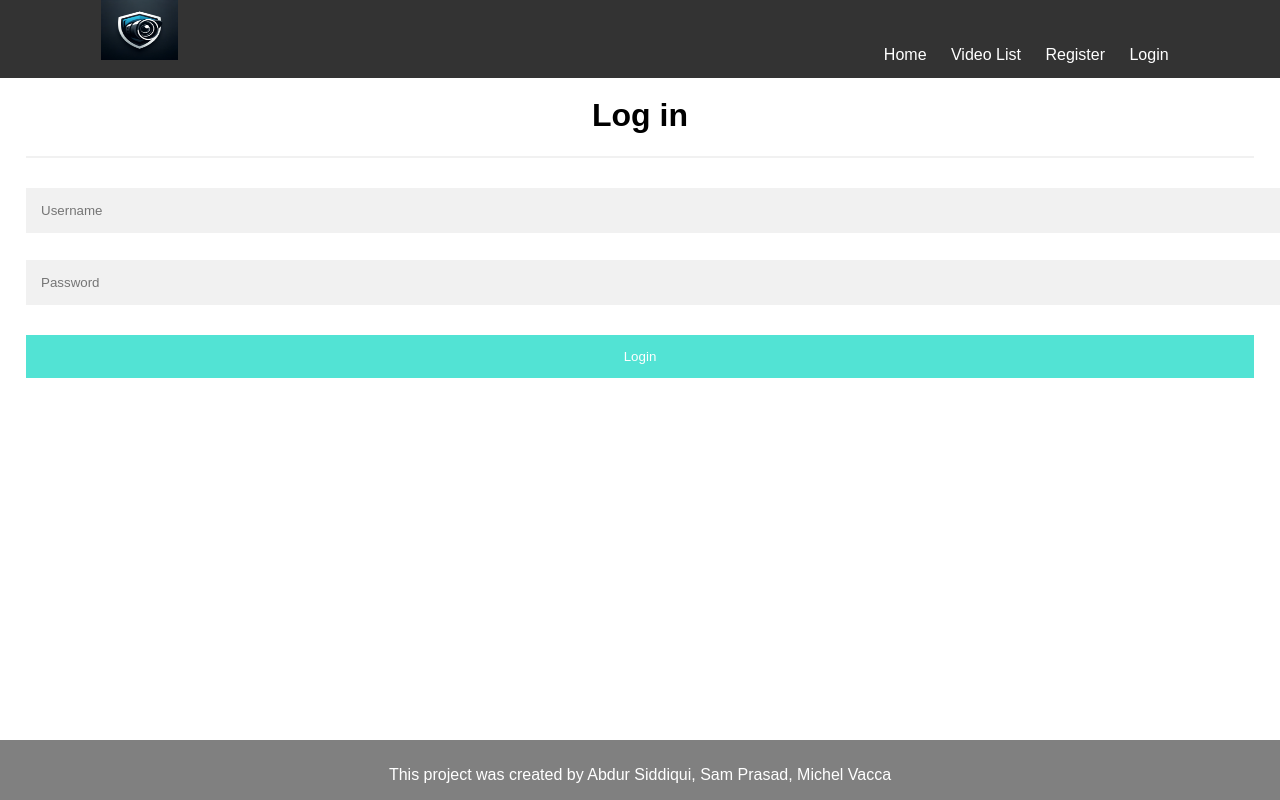
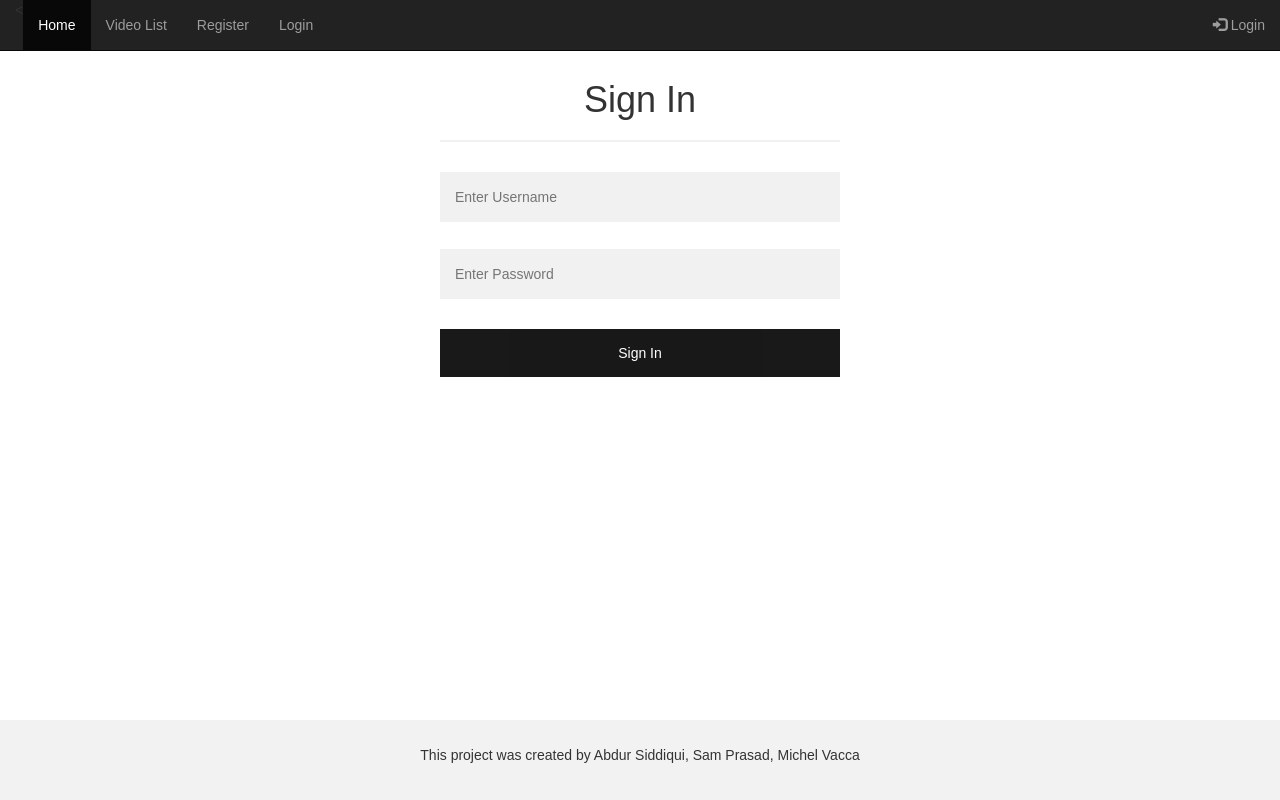
Before and after one commit to Futurespast/SecurityCamera, a Flask app: page /login in a window 1280 px wide. Run offline with Flask 3, Linux system fonts and the light colour scheme; parts of the project's set-up code (start-up, migrations or seed data) failed here and were passed over; some libraries are stand-ins or nearby versions.

Commit message:
fixed the styling of all the pages

```diff
--- a/templates/login.html
+++ b/templates/login.html
@@ -4,6 +4,9 @@
     <meta charset="UTF-8">
     <meta http-equiv="X-UA-Compatible" content="IE=edge">
     <meta name="viewport" content="width=device-width, initial-scale=1.0">
+    <link rel="stylesheet" href="https://maxcdn.bootstrapcdn.com/bootstrap/3.4.1/css/bootstrap.min.css">
+    <script src="https://ajax.googleapis.com/ajax/libs/jquery/3.7.1/jquery.min.js"></script>
+    <script src="https://maxcdn.bootstrapcdn.com/bootstrap/3.4.1/js/bootstrap.min.js"></script>
     <style>
         body {
             margin: 0;
@@ -13,95 +16,36 @@
             min-height: 100vh;
         }
 
-        ul {
-            list-style-type: none;
-            margin: 0;
-            padding: 0;
-            overflow: hidden;
-            background-color: #333;
-            width: 100%;
+        .navbar {
+            margin-bottom: 0;
+            border-radius: 0;
+        }
+
+        footer {
+            background-color: #f2f2f2;
+            padding: 25px;
             text-align: center;
             position: fixed;
-            top: 0;
-            z-index: 1000;
+            bottom: 0;
+            width: 100%;
         }
 
-        li {
-            display: inline-block;
-        }
-
-        li a {
-            display: block;
-            color: white;
-            text-align: center;
-            padding: 14px 10px;
-            text-decoration: none;
-        }
-
-        li a:hover {
-            background-color: #111;
-        }
-
-        .navbar-logo {
-            padding: 0;
-            width: 60%;
-            overflow: auto;
-        }
-
-        .navbar-logo img {
-            max-height: 60px;
-            width: 50px;
-            width: 10%;
-        }
-
-        .content {
-            padding: 60px 10px 10px; /* Adjusted padding */
+        .container {
+            padding: 60px 10px 10px;
             text-align: center;
             flex: 1;
         }
 
-        section {
-            max-width: 600px;
+        form {
+            max-width: 400px;
             margin: 0 auto;
-            text-align: left;
         }
 
-        section h1 {
-            margin-bottom: 10px;
+        form h1 {
+            margin-bottom: 20px;
         }
 
-        section p {
-            font-size: 16px;
-        }
-
-        .flash-message {
-            color: red;
-        }
-
-        footer {
-            text-align: center;
-            padding-top: 10px;
-            background-color: gray;
-            color: white;
-            width: 100%;
-            position: fixed;
-            bottom: 0;
-        }
-
-        .watch-videos-btn {
-            margin-top: 20px;
-            background-color: #4CAF50;
-            color: white;
-            padding: 10px 20px;
-            font-size: 16px;
-            cursor: pointer;
-            border: none;
-            border-radius: 5px;
-            text-decoration: none;
-        }
-
-        /* Full-width input fields */
-        input[type=text], input[type=password] {
+        input {
             width: 100%;
             padding: 15px;
             margin: 5px 0 22px 0;
@@ -110,7 +54,7 @@
             background: #f1f1f1;
         }
 
-        input[type=text]:focus, input[type=password]:focus {
+        input:focus {
             background-color: #ddd;
             outline: none;
         }
@@ -120,9 +64,8 @@
             margin-bottom: 25px;
         }
 
-        /* Set a style for all buttons */
         button {
-            background-color:#40E0D0;
+            background-color: black;
             color: white;
             padding: 14px 20px;
             margin: 8px 0;
@@ -133,63 +76,60 @@
         }
 
         button:hover {
-            opacity:1;
+            opacity: 1;
         }
 
-        /* Extra styles for the cancel button */
-        .cancelbtn {
-            padding: 14px 20px;
-            background-color: #f44336;
-        }
-
-        /* Float cancel and signup buttons and add an equal width */
-        .cancelbtn, .signupbtn {
-            float: left;
-            width: 50%;
-        }
-
-        /* Add padding to container elements */
-        .container {
-            padding: 16px;
-        }
-
-        /* Clear floats */
         .clearfix::after {
             content: "";
             clear: both;
             display: table;
         }
 
-        /* Change styles for cancel button and signup button on extra small screens */
         @media screen and (max-width: 300px) {
-            .cancelbtn, .signupbtn {
+            button {
                 width: 100%;
             }
         }
     </style>
 </head>
 <body>
-    <ul>
-        <li class="navbar-logo"><img src="{{ url_for('static', filename='CamSheildPro.jpg') }}" alt="CamShieldProImage" align="left"></li>
-        <li><a href="/">Home</a></li>
-        <li><a href="/video_list">Video List</a></li>
-        <li><a href="/register">Register</a></li>
-        <li><a href="#login">Login</a></li>
-    </ul>
+    <nav class="navbar navbar-inverse navbar-fixed-top">
+        <div class="container-fluid">
+            <div class="navbar-header">
+                <button type="button" class="navbar-toggle" data-toggle="collapse" data-target="#myNavbar">
+                    <span class="icon-bar"></span>
+                    <span class="icon-bar"></span>
+                    <span class="icon-bar"></span>
+                </button>
+            </div>
+            <div class="collapse navbar-collapse" id="myNavbar">
+                <ul class="nav navbar-nav">
+                    <li><</li>
+                    <li class="active"><a href="/">Home</a></li>
+                    <li><a href="/video_list">Video List</a></li>
+                    <li><a href="/register">Register</a></li>
+                    <li><a href="/login">Login</a></li>
+                </ul>
+                <ul class="nav navbar-nav navbar-right">
+                    <li><a href="#"><span class="glyphicon glyphicon-log-in"></span> Login</a></li>
+                </ul>
+            </div>
+        </div>
+    </nav>
 
-    <div class="content">
-        <form action="/login" method="post" class="container">
-            <h1>Log in </h1>
+    <div class="container">
+        <form action="/register" method="post">
+            <h1>Sign In</h1>
             <hr>
-            <input type="text" name="username" placeholder="Username" required>
-            <input type="password" name="password" placeholder="Password" required>
-            <button type="submit">Login</button>
+            <input type="text" placeholder="Enter Username" name="username" required>
+            <input type="password" placeholder="Enter Password" name="psw" required>
+                <button type="submit">Sign In </button>
+
         </form>
     </div>
 
-     <footer>
-        <p>This project was created by Abdur Siddiqui, Sam Prasad, Michel Vacca </p>
-
+    <footer>
+        <p>This project was created by Abdur Siddiqui, Sam Prasad, Michel Vacca</p>
     </footer>
 </body>
 </html>
```
Also changed, not shown: templates/index.html (+75 -95 lines), templates/register.html (+73 -140 lines), templates/video_list.html (+52 -77 lines), securityDatabase.db.
